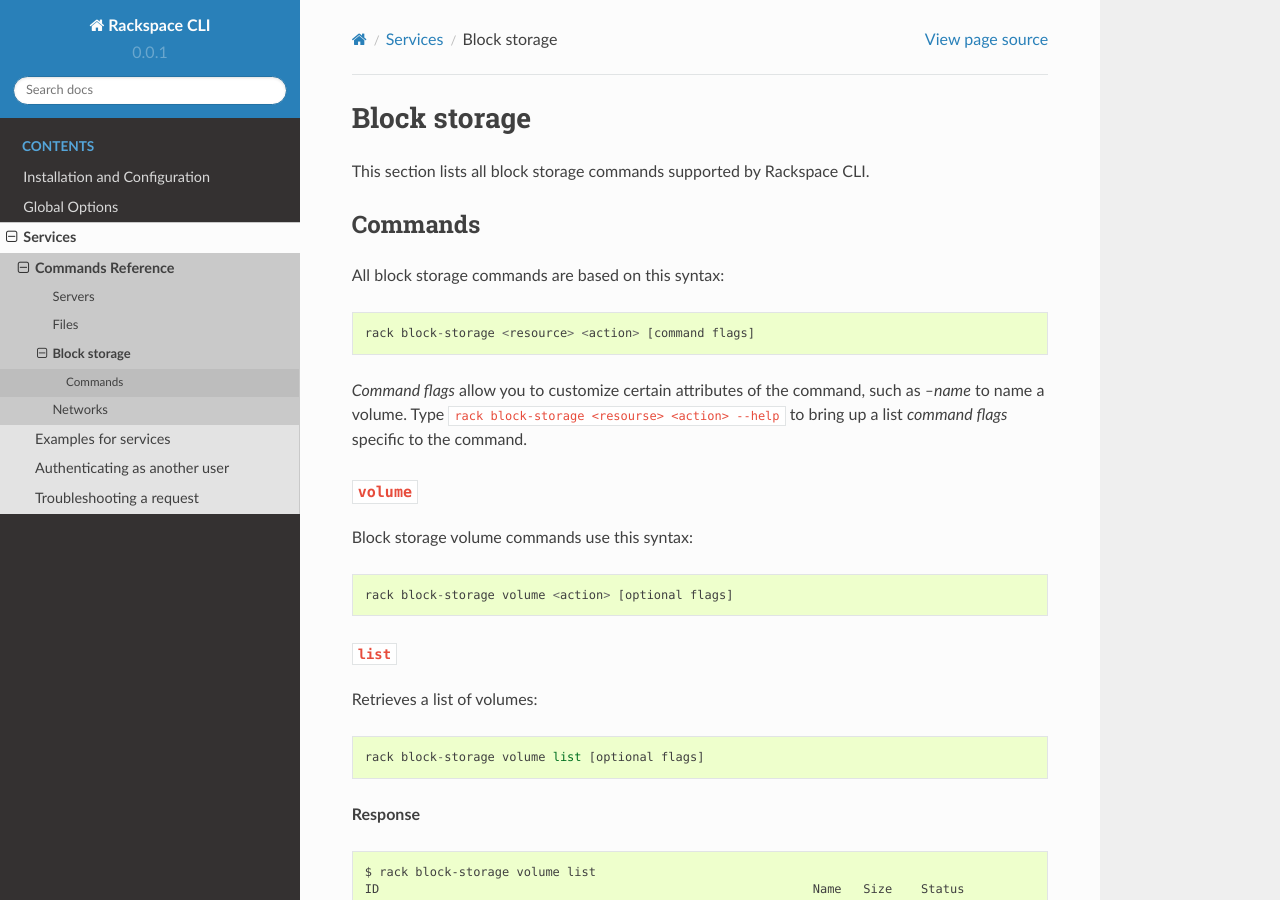
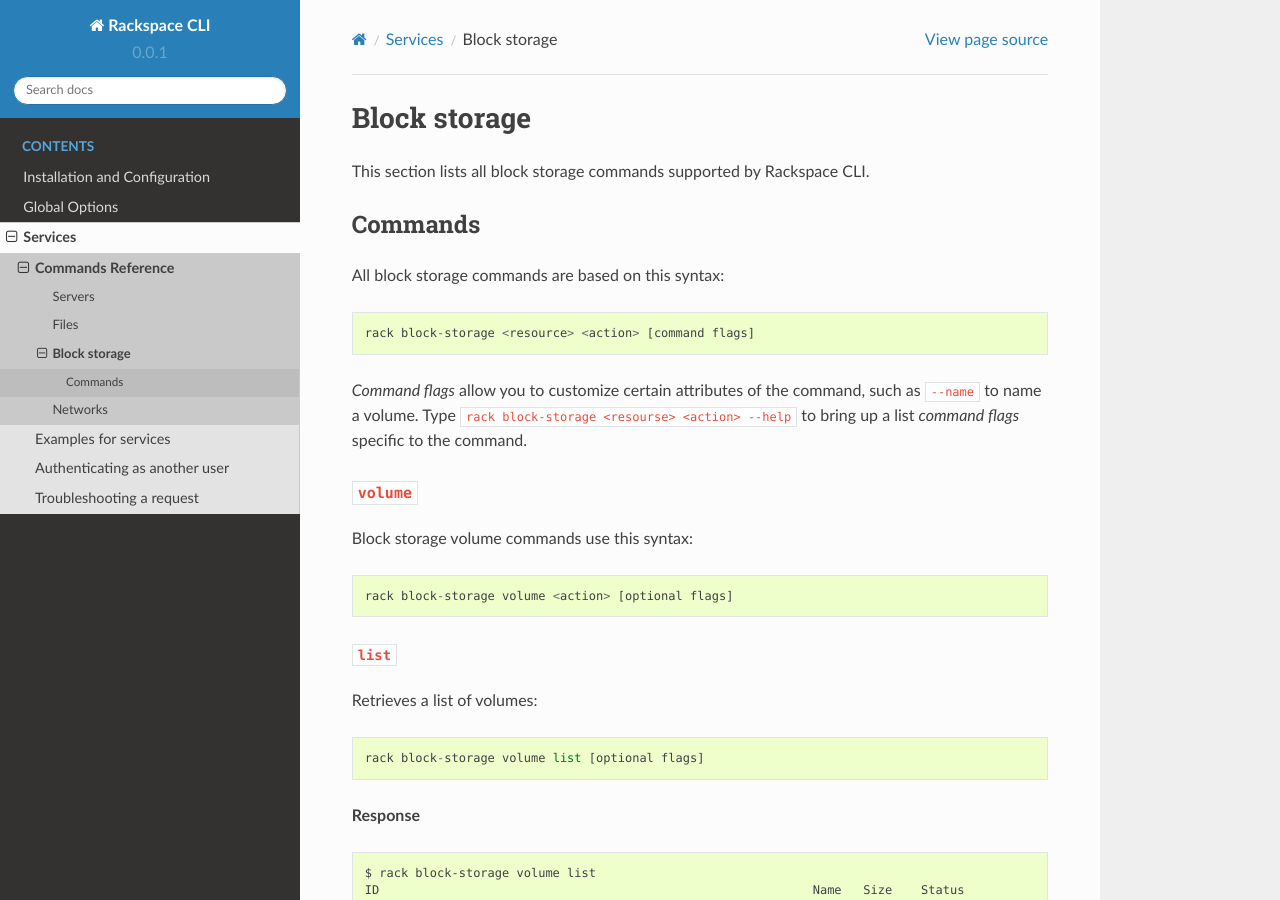
Before and after one commit to rackspace/rack, a Sphinx documentation site: the page built from docs/services/blockstorage.rst, in a window 1280 px wide and 900 px high. Built offline with Sphinx 7.4.7 and the Read the Docs theme 2.0.0, drawn with Linux system fonts in a browser that asks for light colours; pages that are not in the unit, such as notebooks, are missing from menus.

```diff
--- a/docs/services/blockstorage.rst
+++ b/docs/services/blockstorage.rst
@@ -14,7 +14,7 @@ All block storage commands are based on this syntax::
    rack block-storage <resource> <action> [command flags]
 
 *Command flags* allow you to customize certain attributes of the command,
-such as `--name` to name a volume. Type ``rack block-storage <resourse> <action> --help``
+such as ``--name`` to name a volume. Type ``rack block-storage <resourse> <action> --help``
 to bring up a list *command flags* specific to the command.
 
 ``volume``
```
